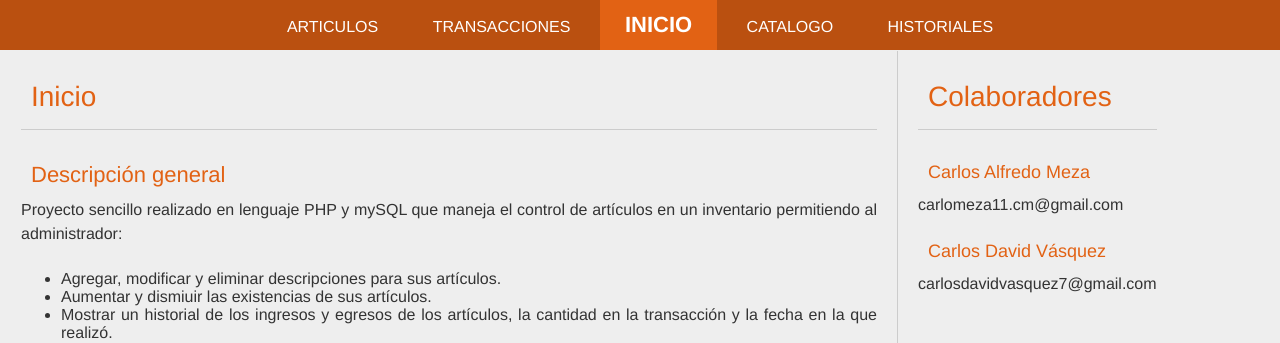
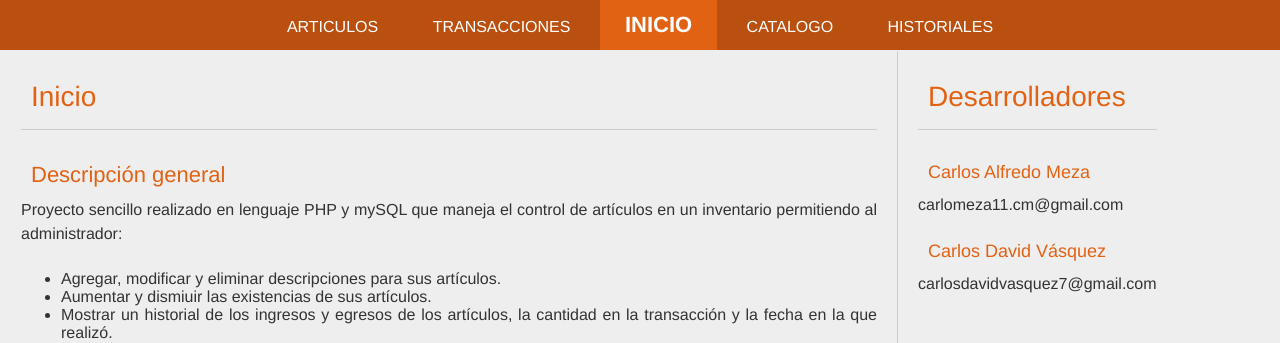
Before and after one commit to Kunai11/Inventario, a PHP site: page / in a window 1280 px wide. Shown: the part 100-443 px from the top of the page. Run offline with PHP 8.4, Linux system fonts and the light colour scheme.

Commit message:
Cambio de titulo

```diff
--- a/index.php
+++ b/index.php
@@ -75,7 +75,7 @@
 			</div>
 
 			<div class="contenido" id="der">
-				<h2>Colaboradores</h2>
+				<h2>Desarrolladores</h2>
 				<hr>
 				<h4>Carlos Alfredo Meza</h4>
 				<p>carlomeza11.cm@gmail.com</p>
```
